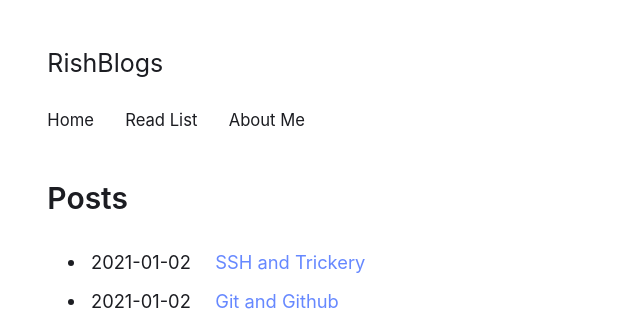
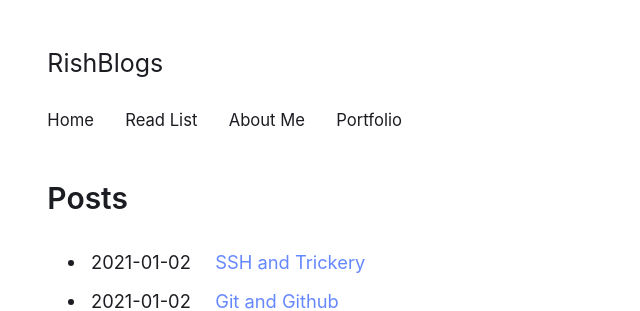
Before and after one commit to rish-singhal/blogs, a Jekyll site: the page built from index.html, in a window 1280 px wide. Shown: the top 311 px of the page, without its empty margins (256-896 px from the left). Built offline with Jekyll 4.4.1, drawn with Linux system fonts in a browser that asks for light colours.

Commit message:
experiment with navbar

```diff
--- a/_config.yml
+++ b/_config.yml
@@ -28,12 +28,13 @@ navigation:
   - {file: "index.html", icon: home}
   - {file: "resources.md", icon: list}
   - {file: "about_me.md", icon: address-card}
+  - {title: Portfolio, icon: link, url: "https://rish-singhal.github.io"}
 
 external:                    # see http://fontawesome.com/icons
  - {title: Mail, icon: envelope, url: "mailto:rishabh.singhal@research.iiit.ac.in"}
  - {title: Github, icon: github, url: "https://github.com/rish-singhal"}
  - {title: Resume, icon: link, url: "https://github.com/rish-singhal/Resume/blob/main/resume_rishabh_singhal.pdf"}
- - {title: Portfolio, icon: link, url: "https://rish-singhal.github.io"}
+
 #  - {title: Subscribe, icon: rss, url: "/feed.xml"}
 
 # comments:
```
